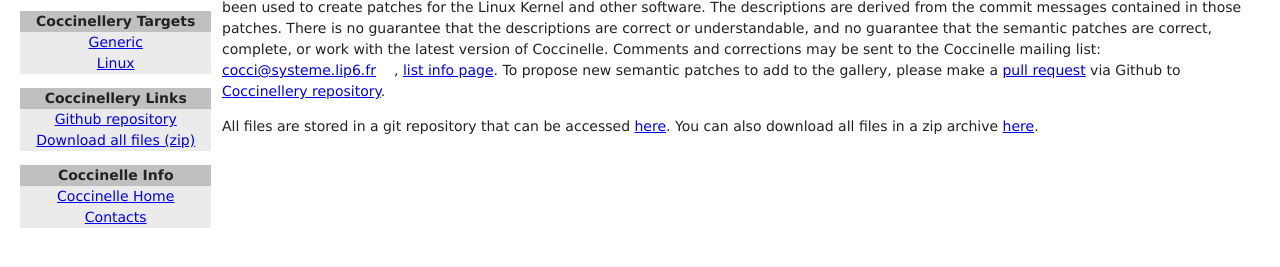
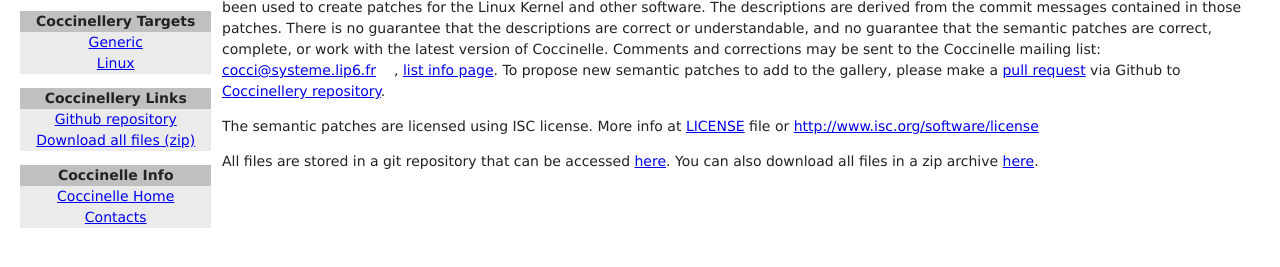
Before and after one commit to coccinellery/coccinellery.github.com, a plain HTML site: page template/header.html in a window 1280 px wide. Shown: the part 155-422 px from the top of the page. Drawn offline with Linux system fonts and the light colour scheme; files that its build step writes are made by us from their sources; files whose address does not match are found by name.

Commit message:
added a note about ISC license

```diff
--- a/template/header.html
+++ b/template/header.html
@@ -37,4 +37,6 @@
 <div id="content">
 This is a gallery of semantic patches for use with <a href="http://coccinelle.lip6.fr/">Coccinelle</a>. They are extracted automatically from a collection of semantic patches that have been used to create patches for the Linux Kernel and other software. The descriptions are derived from the commit messages contained in those patches. There is no guarantee that the descriptions are correct or understandable, and no guarantee that the semantic patches are correct, complete, or work with the latest version of Coccinelle. Comments and corrections may be sent to the Coccinelle mailing list: <a href="mailto:cocci@systeme.lip6.fr">cocci@systeme.lip6.fr</a>, <a href="https://systeme.lip6.fr/mailman/listinfo/cocci">list info page</a>. To propose new semantic patches to add to the gallery, please make a <a href="https://help.github.com/articles/fork-a-repo">pull request</a> via Github to <a href="https://github.com/coccinelle/coccinellery">Coccinellery repository</a>.<P>
 
+The semantic patches are licensed using ISC license. More info at <a href="https://github.com/coccinelle/coccinellery/blob/master/LICENSE">LICENSE</a> file or <a href="http://www.isc.org/software/license">http://www.isc.org/software/license</a><p>
+
 All files are stored in a git repository that can be accessed <a href="https://github.com/coccinelle/coccinellery">here</a>. You can also download all files in a zip archive <a href="https://github.com/coccinelle/coccinellery/archive/master.zip"> here</a>.
```
